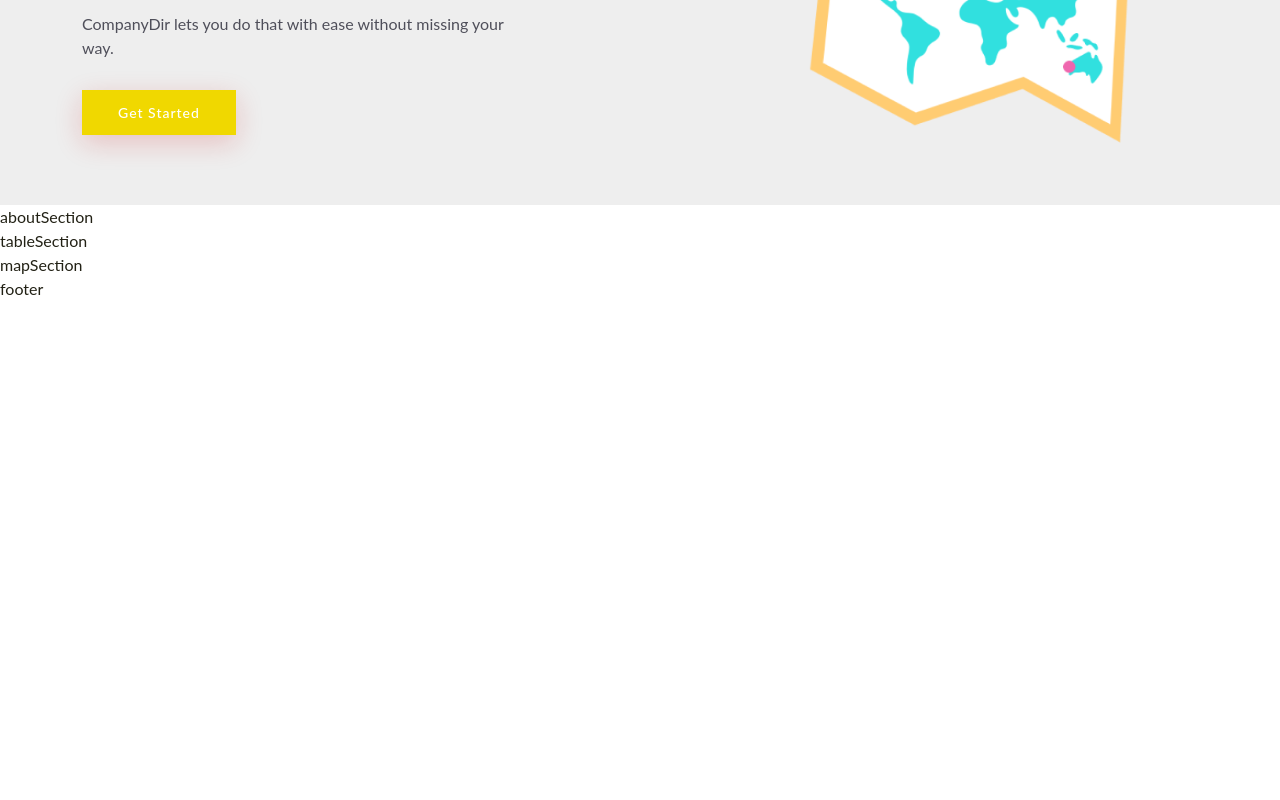
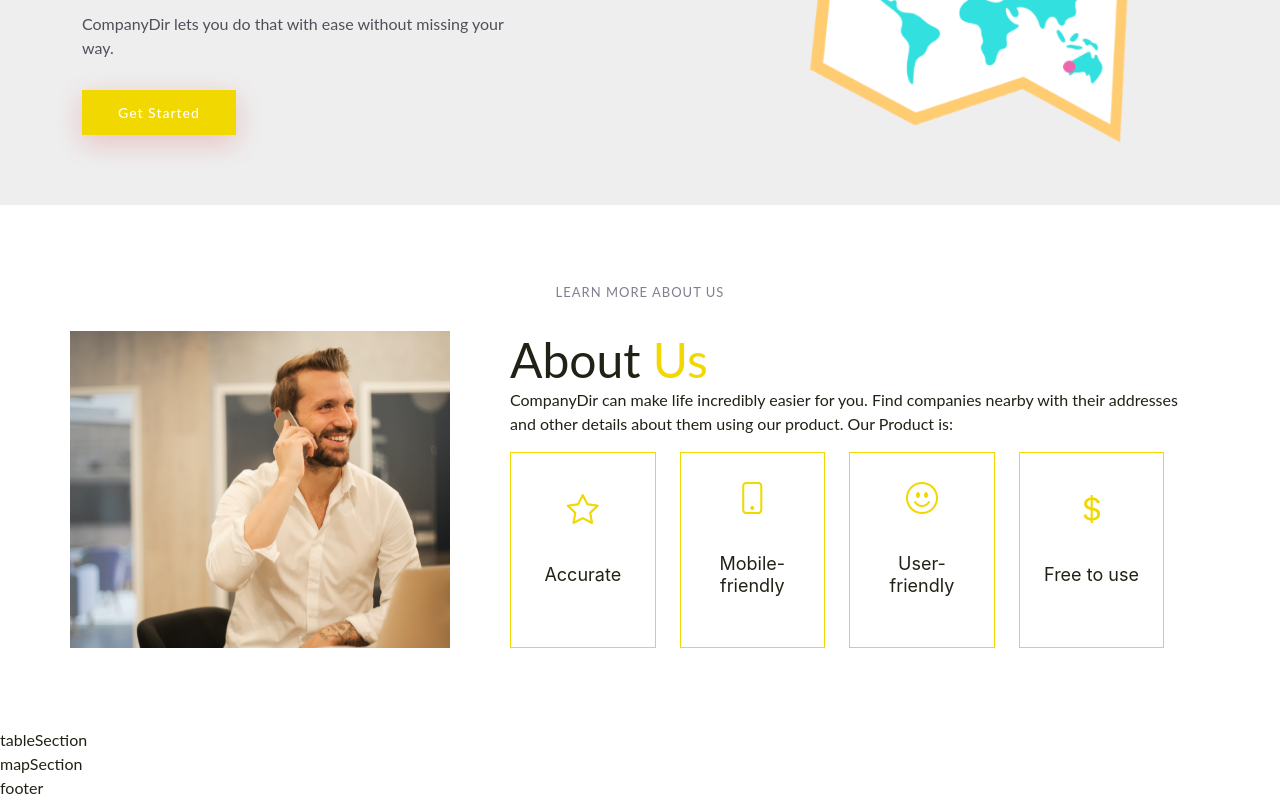
Before and after one commit to tobyemmanuel/company-dir, a React (Create React App) app: page / in a window 1280 px wide. Shown: the part 352-1152 px from the top of the page. Before the commit the page ends 800 px from the top, so only its background shows below. Built offline with nearby package versions, Linux system fonts and the light colour scheme.

Commit message:
Added about section html and style

```diff
--- a/src/components/AboutSection.js
+++ b/src/components/AboutSection.js
@@ -2,6 +2,69 @@
 
 export default function AboutSection() {
   return (
-    <div>aboutSection</div>
+    <div>
+      <section id="about" className="about">
+      <div className="container" data-aos="fade-up">
+
+        <div className="section-header">
+          <h2>Learn more About Us</h2>
+        </div>
+
+        <div className="row gy-4">
+          <div className="col-lg-4 position-relative about-img" data-aos="fade-up" data-aos-delay="150">
+          </div>
+          <div className="col-lg-8 d-flex align-items-center" data-aos="fade-up" data-aos-delay="150">
+            <div className="about-content ps-0 ps-lg-5">
+              <h1>About <span>Us</span></h1>
+              <p>
+                CompanyDir can make life incredibly easier for you.
+                Find companies nearby with their addresses and other details about them using our product.
+                Our Product is:
+              </p>
+              <div className="row gy-4">
+                <div className="col-lg-12 d-flex align-items-center">
+                  <div className="row gy-4">
+
+                    <div className="col-lg-3" data-aos="fade-up" data-aos-delay="200">
+                      <div className="icon-box d-flex flex-column justify-content-center align-items-center">
+                        <i className="bi bi-star"></i>
+                        <h4>Accurate</h4>
+                      </div>
+                    </div>
+
+                    <div className="col-lg-3" data-aos="fade-up" data-aos-delay="200">
+                      <div className="icon-box d-flex flex-column justify-content-center align-items-center">
+                        <i className="bi bi-phone"></i>
+                        <h4>Mobile-friendly</h4>
+                      </div>
+                    </div>
+
+
+                    <div className="col-lg-3" data-aos="fade-up" data-aos-delay="200">
+                      <div className="icon-box d-flex flex-column justify-content-center align-items-center">
+                        <i className="bi bi-emoji-smile"></i>
+                        <h4>User-friendly</h4>
+                      </div>
+                    </div>
+
+                    <div className="col-lg-3" data-aos="fade-up" data-aos-delay="200">
+                      <div className="icon-box d-flex flex-column justify-content-center align-items-center">
+                        <i className="bi bi-currency-dollar"></i>
+                        <h4>Free to use</h4>
+                      </div>
+                    </div>
+
+                  </div>
+                </div>
+
+              </div>
+
+            </div>
+          </div>
+        </div>
+
+      </div>
+    </section>
+    </div>
   )
 }
--- a/src/css/styles.css
+++ b/src/css/styles.css
@@ -430,3 +430,89 @@
       font-size: 14px;
     }
   }
+
+
+  /*-- About Section-----*/
+
+.about .about-img {
+    min-height: 300px;
+    background-image: url(../img/about_img.png) ;
+  }
+
+  .about h3 {
+    font-weight: 700;
+    font-size: 36px;
+    margin-bottom: 30px;
+    font-family: var(--font-secondary);
+  }
+
+  .about .about-content  ul {
+    list-style: none;
+    padding: 0;
+  }
+
+  .about .about-content  ul li {
+    padding: 0 0 8px 26px;
+    position: relative;
+  }
+
+  .about .about-content  ul i {
+    position: absolute;
+    font-size: 20px;
+    left: 0;
+    top: -3px;
+    color: var(--color-primary);
+  }
+
+  .about .about-content  p:last-child {
+    margin-bottom: 0;
+  }
+
+  .about .about-content  h1 {
+    margin: 0;
+    font-size: 48px;
+    font-weight: 400;
+    font-family: var(--font-primary);
+  }
+
+  .about .about-content  h1 span {
+    color: var(--color-primary);
+  }
+
+
+  .about .icon-box {
+    text-align: center;
+    background: #fff;
+    padding: 20px 20px;
+    width: 100%;
+    height: 100%;
+    border: 1px solid var(--color-primary);
+    transition: 0.3s;
+  }
+
+  .about .icon-box i {
+    color: var(--color-primary);
+    margin-bottom: 20px;
+    font-size: 32px;
+    margin-bottom: 30px;
+    display: flex;
+    align-items: center;
+    justify-content: center;
+    width: 50px;
+    height: 50px;
+  }
+
+  .about .icon-box h4 {
+    font-size: 18px;
+    font-weight: 400;
+    margin: 0 0 30px 0;
+    font-family: var(--font-secondary);
+  }
+
+
+
+  @media (min-width: 1200px) {
+    .about .icon-box:hover {
+      transform: scale(1.1);
+    }
+  }
```
